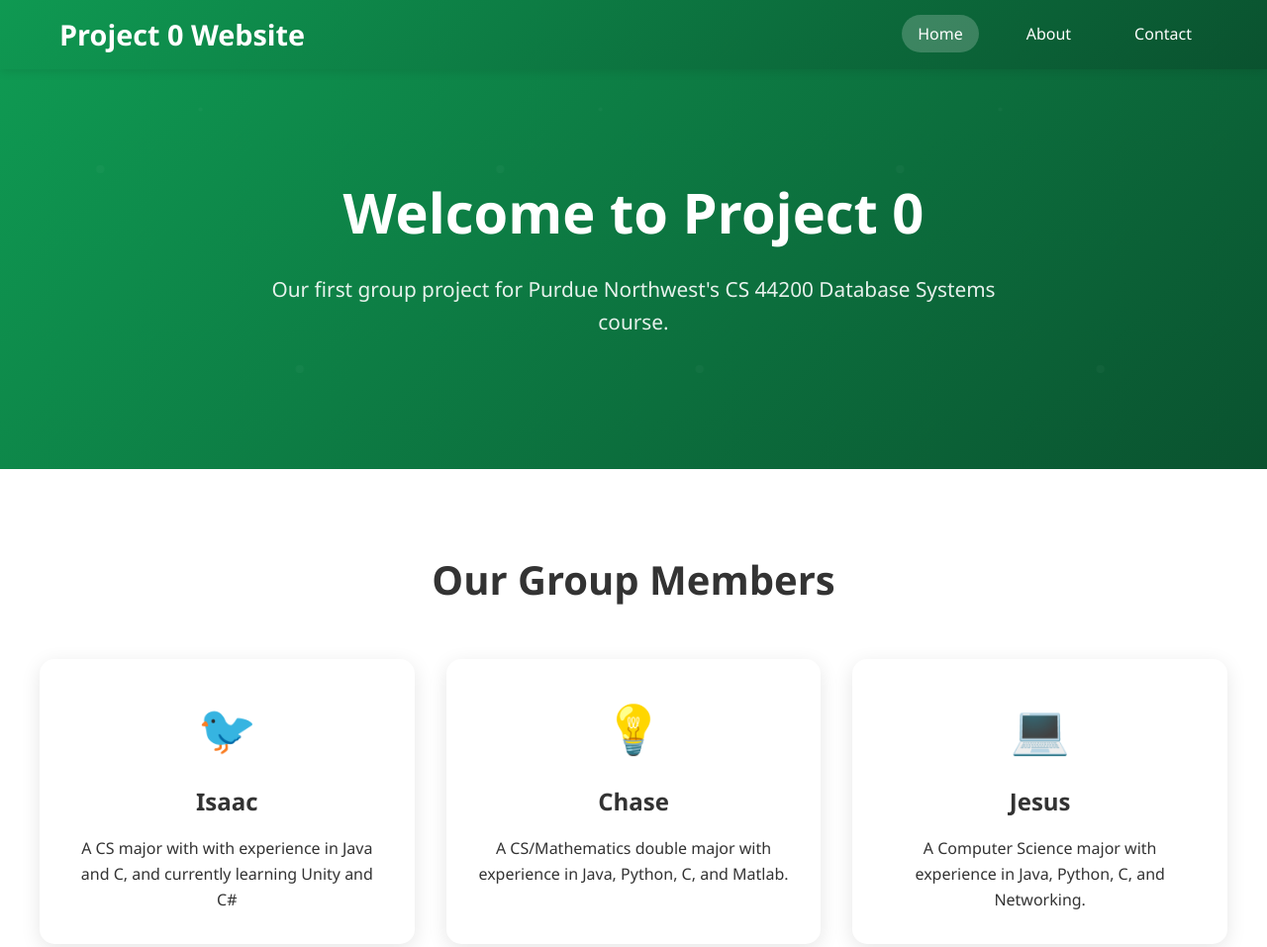
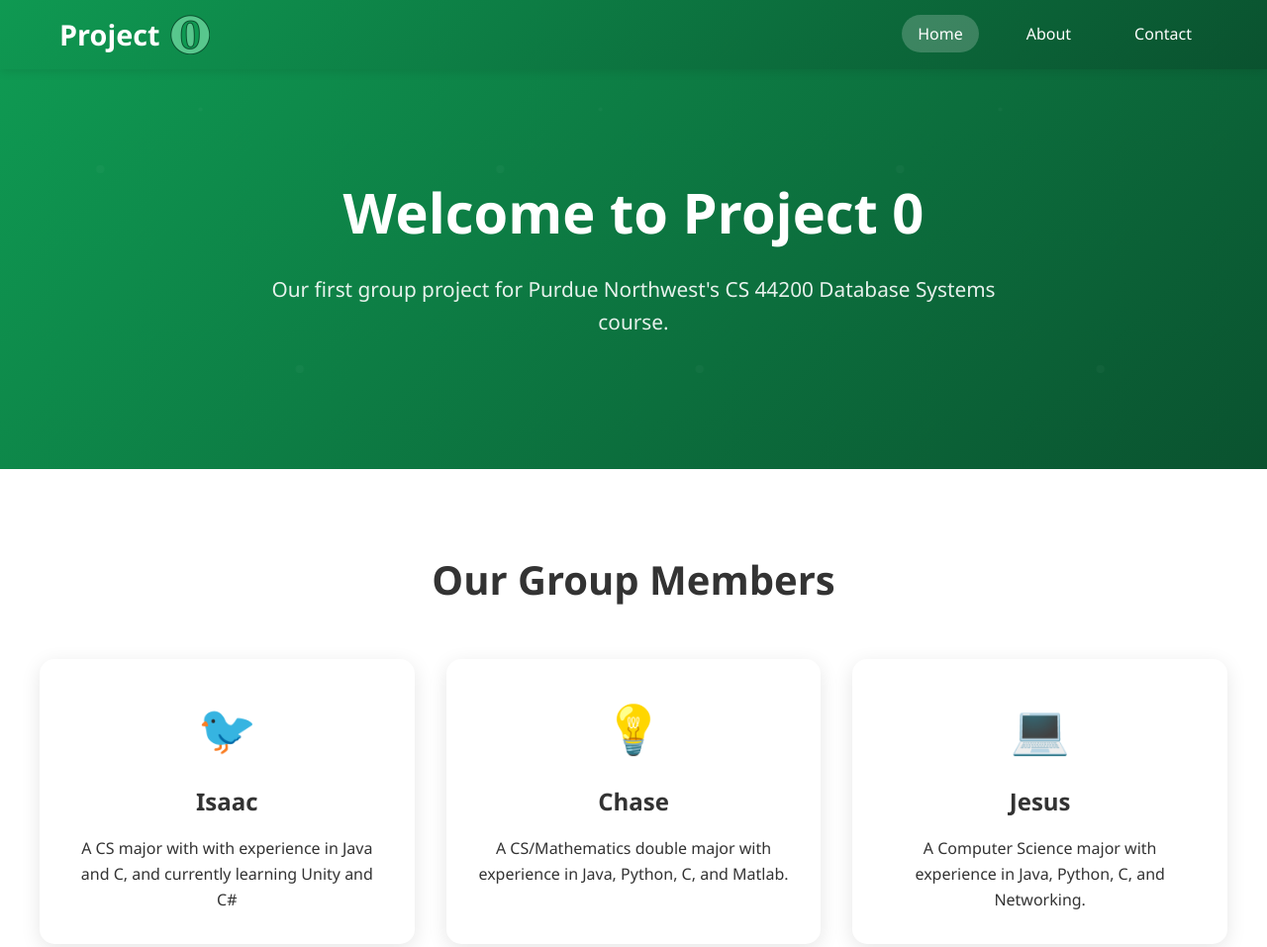
Before and after one commit to IsaacG14/DatabaseProject0, a plain HTML site: page index.html in a window 1280 px wide. Shown: the top 957 px of the page at 99% size. Drawn offline with Linux system fonts and the light colour scheme.

Commit message:
replaced "zero" icon and added it to each page header

```diff
--- a/index.html
+++ b/index.html
@@ -5,13 +5,16 @@
     <meta name="viewport" content="width=device-width, initial-scale=1.0">
     <title>Project 0 - Home</title>
     <link rel="stylesheet" href="styles.css">
-    <link rel="icon" type="image/x-icon" href="favicon.ico">
+    <link rel="icon" type="image/x-icon" href="zero.png">
 </head>
 <body>
     <header>
         <nav>
             <div class="nav-container">
-                <h1 class="logo">Project 0 Website</h1>
+                <div style="display: flex; gap: 10px; align-items: center;">
+                    <h1 class="logo">Project</h1>
+                    <img src="zero.png" style="width: 40px; height: 40px;">
+                </div>
                 <ul class="nav-links">
                     <li><a href="index.html" class="active">Home</a></li>
                     <li><a href="about.html">About</a></li>
```
Also changed, not shown: about.html (+5 -1 lines), contact.html (+5 -1 lines), favicon.ico (deleted), zero.png (added).
